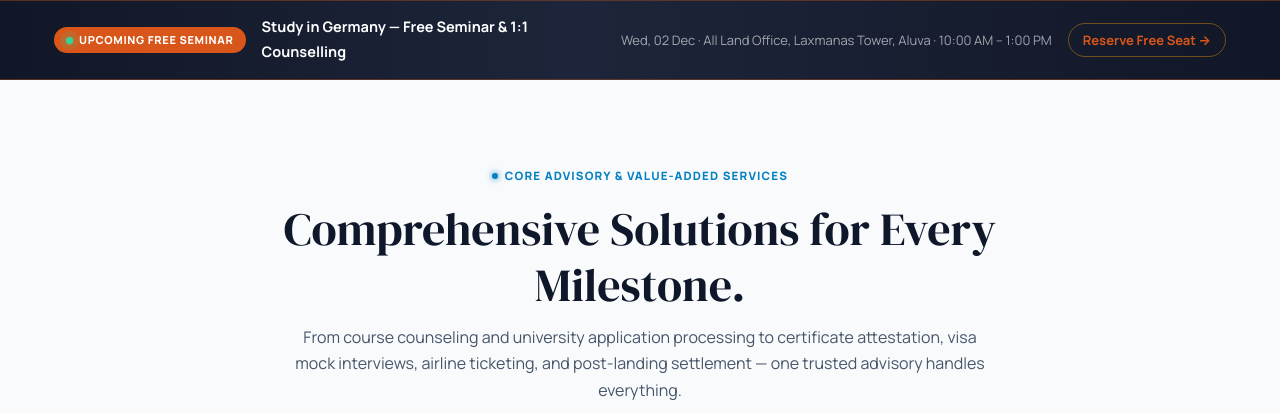
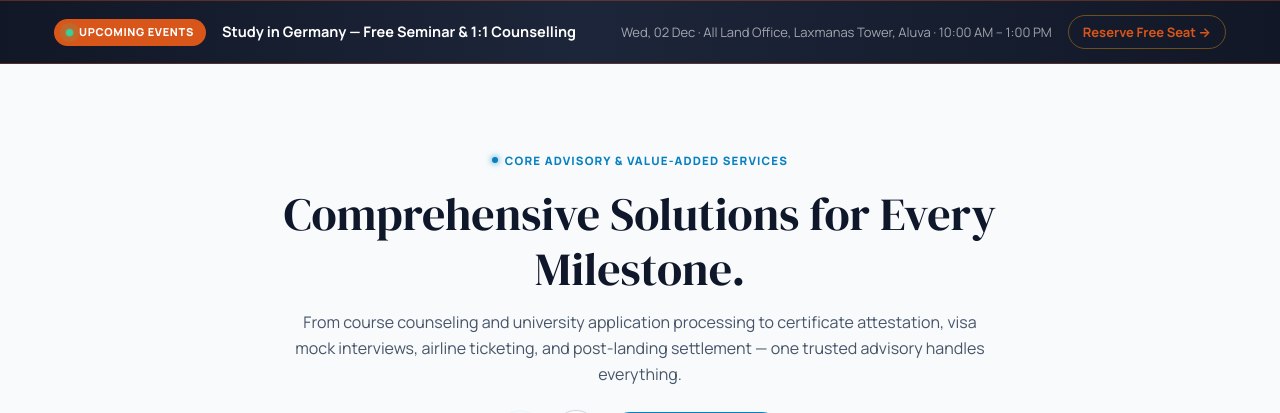
Before and after one commit to figmarkinfotek640-pixel/allland_consultancy, a Laravel app: page / in a window 1280 px wide. Shown: the part 837-1250 px from the top of the page. Run offline with Laravel 12, Linux system fonts and the light colour scheme; data comes from the database, SQL or seed files in the repository.

Commit message:
content: update ribbon tag text to Upcoming Events

```diff
--- a/resources/views/home.blade.php
+++ b/resources/views/home.blade.php
@@ -75,7 +75,7 @@
   <div class="ribbon-inner">
     <span class="ribbon-tag">
       <span class="pulse-dot"></span>
-      Upcoming {{ $nextEvent->type_label }}
+      Upcoming Events
     </span>
     <span class="ribbon-title">{{ $nextEvent->title }}</span>
     <span class="ribbon-info">{{ $nextEvent->event_date->format('D, d M') }} · {{ $nextEvent->location }} · {{ $nextEvent->formatted_time }}</span>
```
